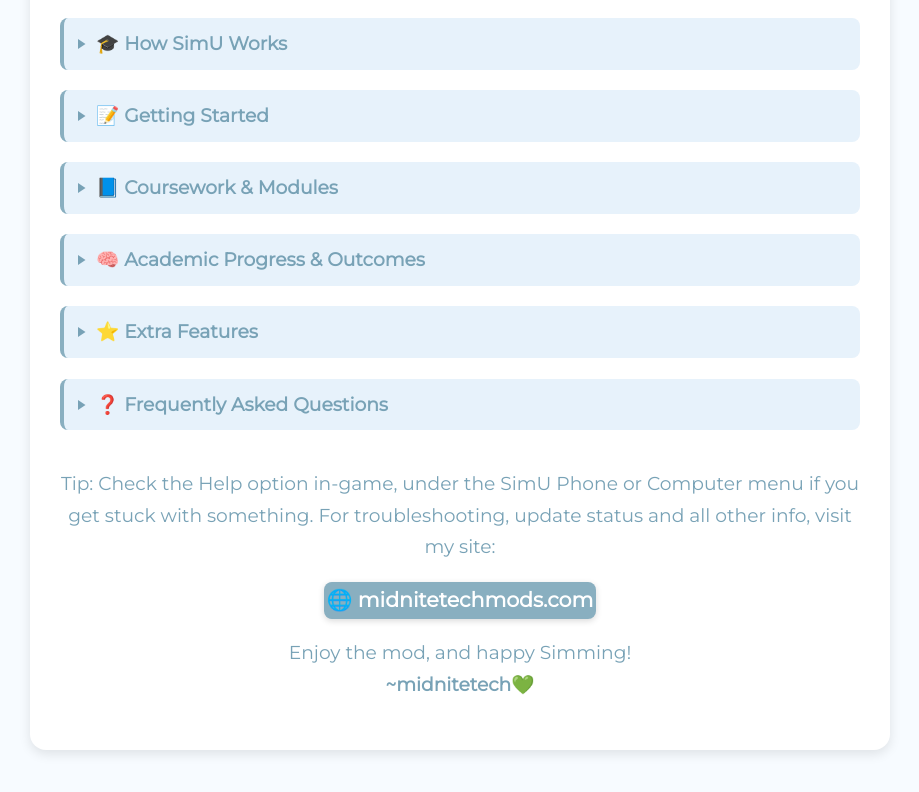
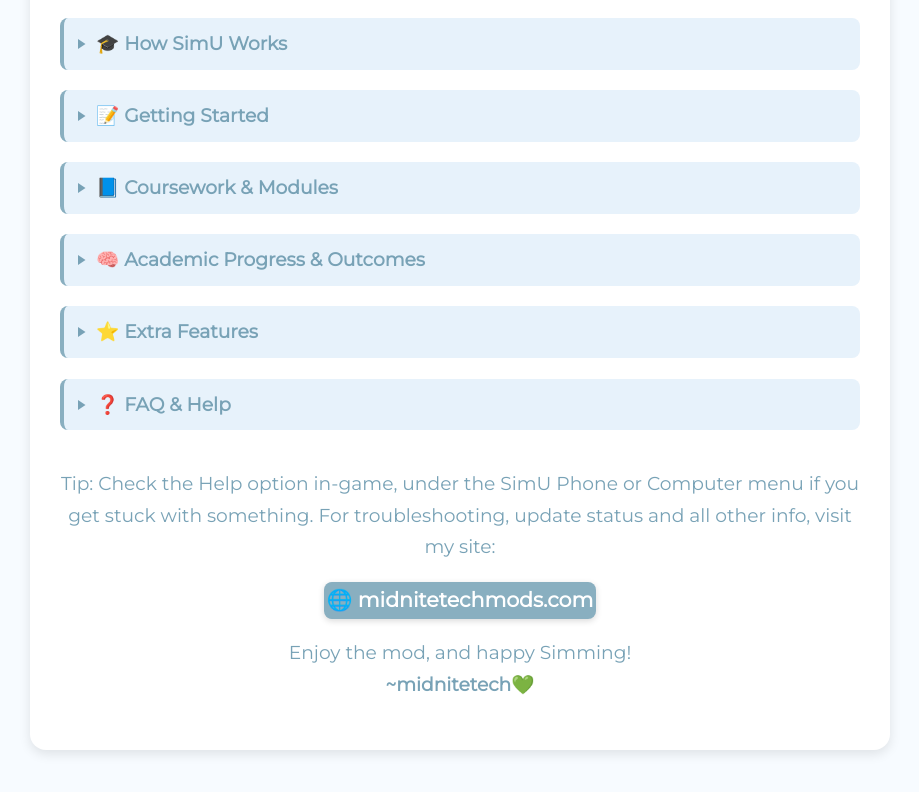
Before and after one commit to k80-80/SimU, a plain HTML site: page index.html in a window 1280 px wide. Shown: the part 991-1783 px from the top of the page, without its empty margins (180-1099 px from the left). Drawn offline with Linux system fonts and the light colour scheme.

Commit message:
Update FAQ section title and add new questions

```diff
--- a/index.html
+++ b/index.html
@@ -390,7 +390,7 @@ No deadlines; Sims may progress steadily or take breaks as needed. <strong>Cour
 <p>There are many other features, and you'll be notified as each is unlocked.</p></details>
 
 <details>
-      <summary><svg class="arrow" viewBox="0 0 8 8"><path d="M0 0 L6 4 L0 8 Z"/></svg>❓ Frequently Asked Questions</summary>
+      <summary><svg class="arrow" viewBox="0 0 8 8"><path d="M0 0 L6 4 L0 8 Z"/></svg>❓ FAQ & Help</summary>
       <ul class="emoji-list" style="list-style-type: circle;">
 <ul class="emoji-list">
 <li><span class="icon-title-row"><span class="feature-title">👾 <strong>Are there any cheats for SimU?</strong></span></span><br />You can register for free by Shift+Clicking your Sim’s computer and selecting <strong>SimU Cheats</strong>. From there, you can use <strong>Complete Current Module</strong> to skip ahead to the next module. You can also Shift+Click your Sim to add a degree trait if you’d prefer to bypass the entire process.<br /><br /></li>
@@ -405,6 +405,7 @@ No deadlines; Sims may progress steadily or take breaks as needed. <strong>Cour
 <li><span class="icon-title-row"><span class="emoji">📜</span><strong><span class="feature-title">How long do I have to wait for my Degree/GED to arrive?</span></strong></span><br />It will arrive by mail within a couple of days.<br /><br /></li>
 <li><span class="icon-title-row"><span class="emoji">🕒</span><strong><span class="feature-title">How long do I have to wait for my Dissertation and/or Final Exam results?</span></strong></span><br />I've reduced the time down to just a few in-game hours. The results will arrive automatically.<br /><br /></li>
 <li><span class="icon-title-row"><span class="emoji">⚙️</span><strong><span class="feature-title">Is this mod compatible with Kuttoe's Career Overhaul mod?</span></strong></span><br />Yes, I've included an override for the degree objectives that includes mine and the degrees from <strong>Discover University</strong>.<br /><br /></li>
+<li><span class="icon-title-row"><span class="emoji">⚠️</span><strong><span class="feature-title">Why does my Sim reset when I try and complete assignments?</span></strong></span><br />If you cheated an assignment complete, especially during the final module, your Sim may cancel out their action. You can cancel the module and restart it, or Shift+Click your Sim's Computer and Reset Study Stats.<br /><br /></li>
 <li><span class="icon-title-row"><span class="emoji">💻</span><strong><span class="feature-title">The next assignment isn't showing up. Where is it?</span></strong></span><br />If an assignment depends on a previous task (e.g. <em>Submit Essay</em> requires <em>Write Essay</em>) and you’ve used <strong>UI Cheats</strong> or similar to complete it, you’ll need to cancel the module using the trash can icon and restart it via the <strong>SimU</strong> computer menu.<br /><br /></li>
 <li><span class="icon-title-row"><span class="emoji">💼</span><strong><span class="feature-title">What are the career benefits for each degree?</span></strong></span><br />From the <strong>SimU</strong> menu on a Phone or Computer, <strong>View Degree Guide</strong> to see a list of every career that the degrees benefit. All of EA's careers are included to date, plus my own custom careers if you have them installed.<br /><br /></li>
 <li><span class="icon-title-row"><span class="emoji">📓</span><strong><span class="feature-title">What happens if I lose the notebook?</span></strong></span><br />A replacement can be ordered from the <strong>SimU</strong> Online Store at any time.<br /><br /></li>
```
